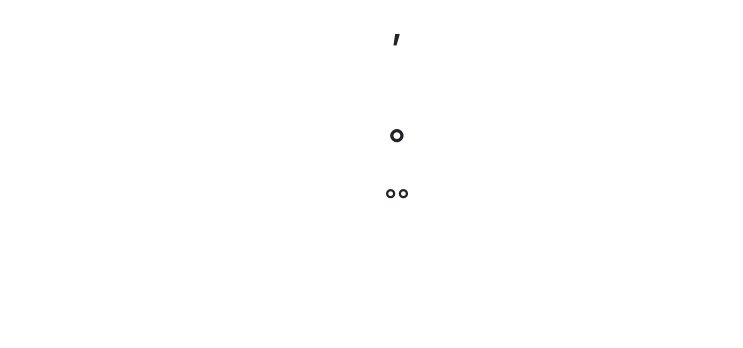
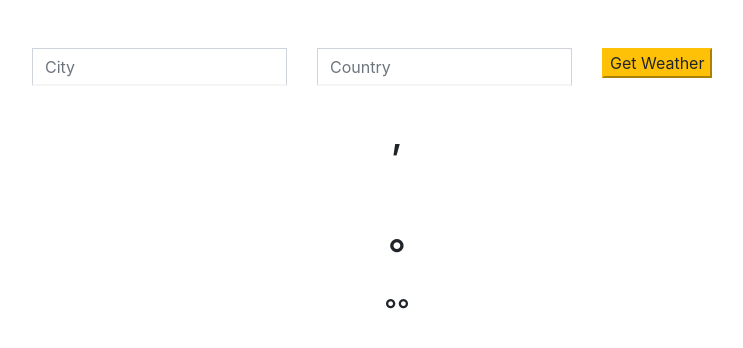
Before and after one commit to shinta0000/weather-app, a React (Create React App) app: page / in a window 1280 px wide. Shown: the top 348 px of the page, without its empty margins (243-986 px from the left). Built offline with nearby package versions, Linux system fonts and the light colour scheme; no server answers.

Commit message:
天気を知りたい地域を入力するformの枠組みを作成

```diff
--- a/src/App.js
+++ b/src/App.js
@@ -2,6 +2,7 @@
 import WeatherApp from "./components/WeatherApp";
 import "./App.css";
 import "bootstrap/dist/css/bootstrap.min.css";
+import Form from "./components/form.component";
 
 // api call api.openweathermap.org/data/2.5/weather?q=London,uk&appid={API key}
 const API_KEY = "6e967f70361c5d470b132b20e7903fbd";
@@ -92,6 +93,7 @@
   render() {
     return (
       <div className="App">
+        <Form />
         <WeatherApp
           city={this.state.city}
           country={this.state.country}
--- a/src/components/WeatherApp.jsx
+++ b/src/components/WeatherApp.jsx
@@ -26,7 +26,7 @@
   const box = <FontAwesomeIcon icon={item} className="display-3" />;
   return (
     <div className="container">
-      <div className="cards">
+      <div className="cards pt-4">
         <h1>{props.city}, {props.country}</h1>
         <h5 className="py-4">
           {box}
--- /dev/null
+++ b/src/components/form.component.jsx
@@ -0,0 +1,36 @@
+import React from "react";
+import "./form.style.css";
+
+const Form = (props) => {
+  return (
+    <div className="container">
+      <form>
+        <div className="row">
+          <div className="col-md-3 offset-md-2">
+            <input
+              type="text"
+              className="form-control"
+              name="city"
+              autoComplete="off"
+              placeholder="City"
+            />
+          </div>
+          <div className="col-md-3">
+            <input
+              type="text"
+              className="form-control"
+              name="country"
+              autoComplete="off"
+              placeholder="Country"
+            />
+          </div>
+          <div className="col-md-3 mt-md-0 text-md-left">
+            <button className="btn-warning">Get Weather</button>
+          </div>
+        </div>
+      </form>
+    </div>
+  );
+};
+
+export default Form;
--- /dev/null
+++ b/src/components/form.style.css
@@ -0,0 +1,16 @@
+form {
+  margin-top: 3rem;
+}
+
+form input[name="city"],
+form input[name="country"] {
+  background-color: transparent;
+  color: white;
+  border-bottom: 2px solid whitesmoke;
+  border-radius: 0;
+}
+
+form input:focus {
+  background-color: transparent;
+  box-shadow: none !important;
+}
```
